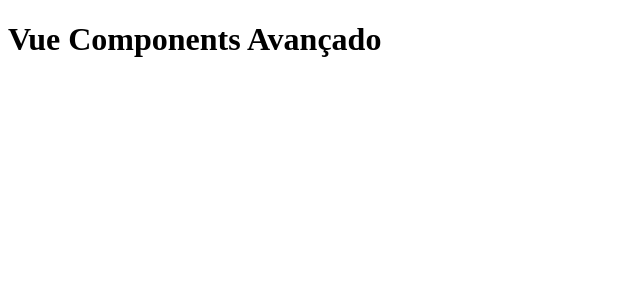
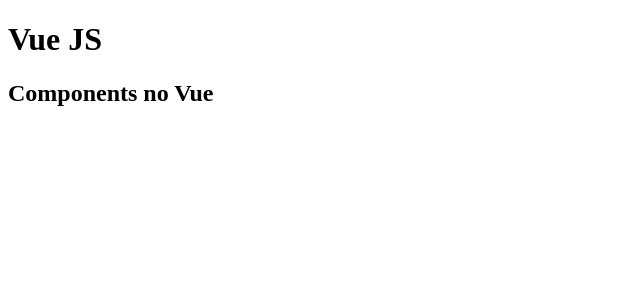
Before and after one commit to flavio-santana/vue-components-avancado, a Vue app: page / in a window 1280 px wide. Shown: the top 300 px of the page, without its empty margins (0-640 px from the left). Built offline with nearby package versions, Linux system fonts and the light colour scheme.

Commit message:
components post criado

```diff
--- a/src/App.vue
+++ b/src/App.vue
@@ -1,5 +1,23 @@
 <template>
   <div id="app">
-    <h1>Vue Components Avançado</h1>
+
+    <h1>Vue JS</h1>
+
+    <Post />
+
   </div>
 </template>
+
+
+<script>
+
+import Post  from './components/Post.vue'
+
+export default {
+
+  components: {
+    Post
+  }
+
+}
+</script>
--- /dev/null
+++ b/src/components/Post.vue
@@ -0,0 +1,3 @@
+<template>
+    <h2>Components no Vue</h2>
+</template>
```
